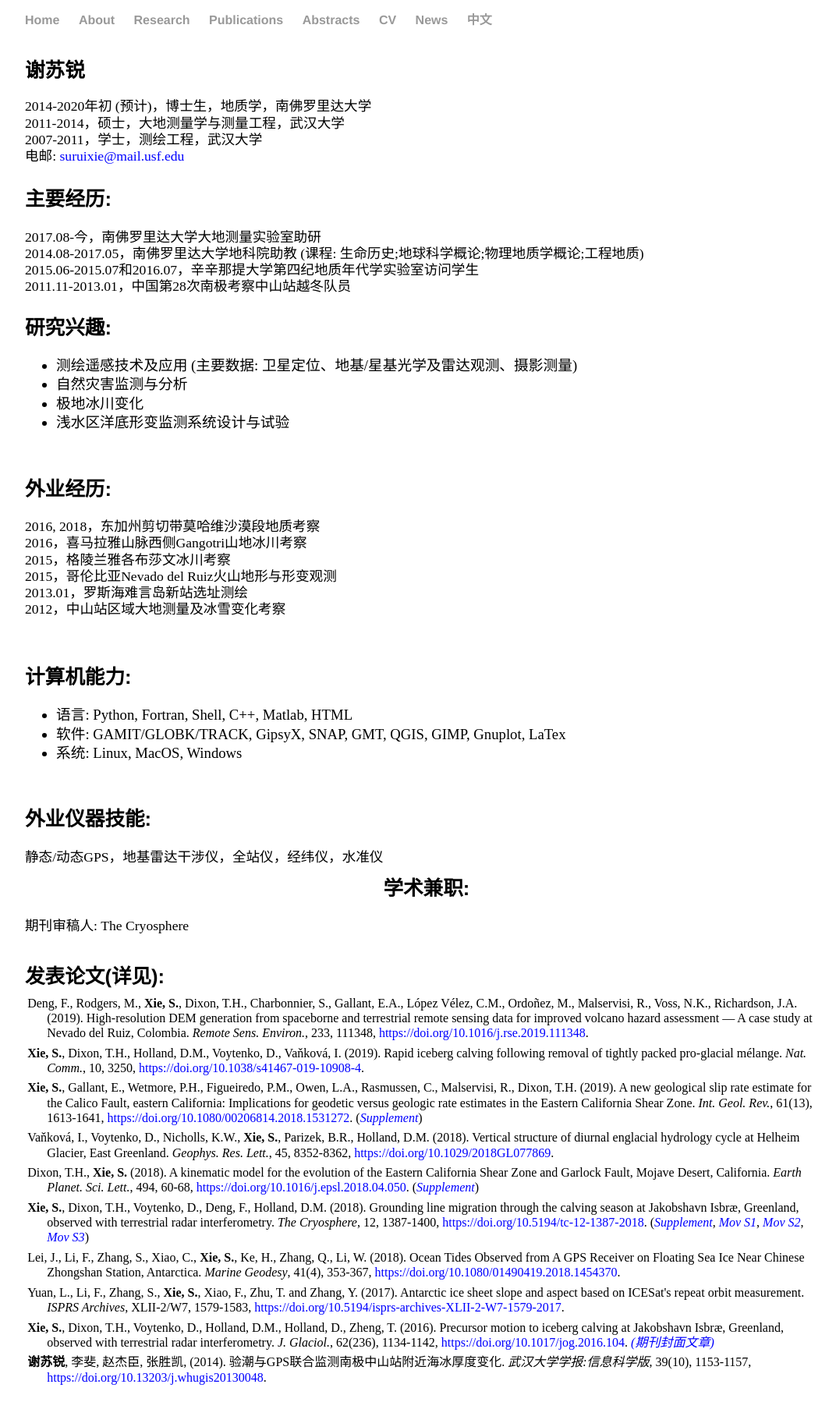
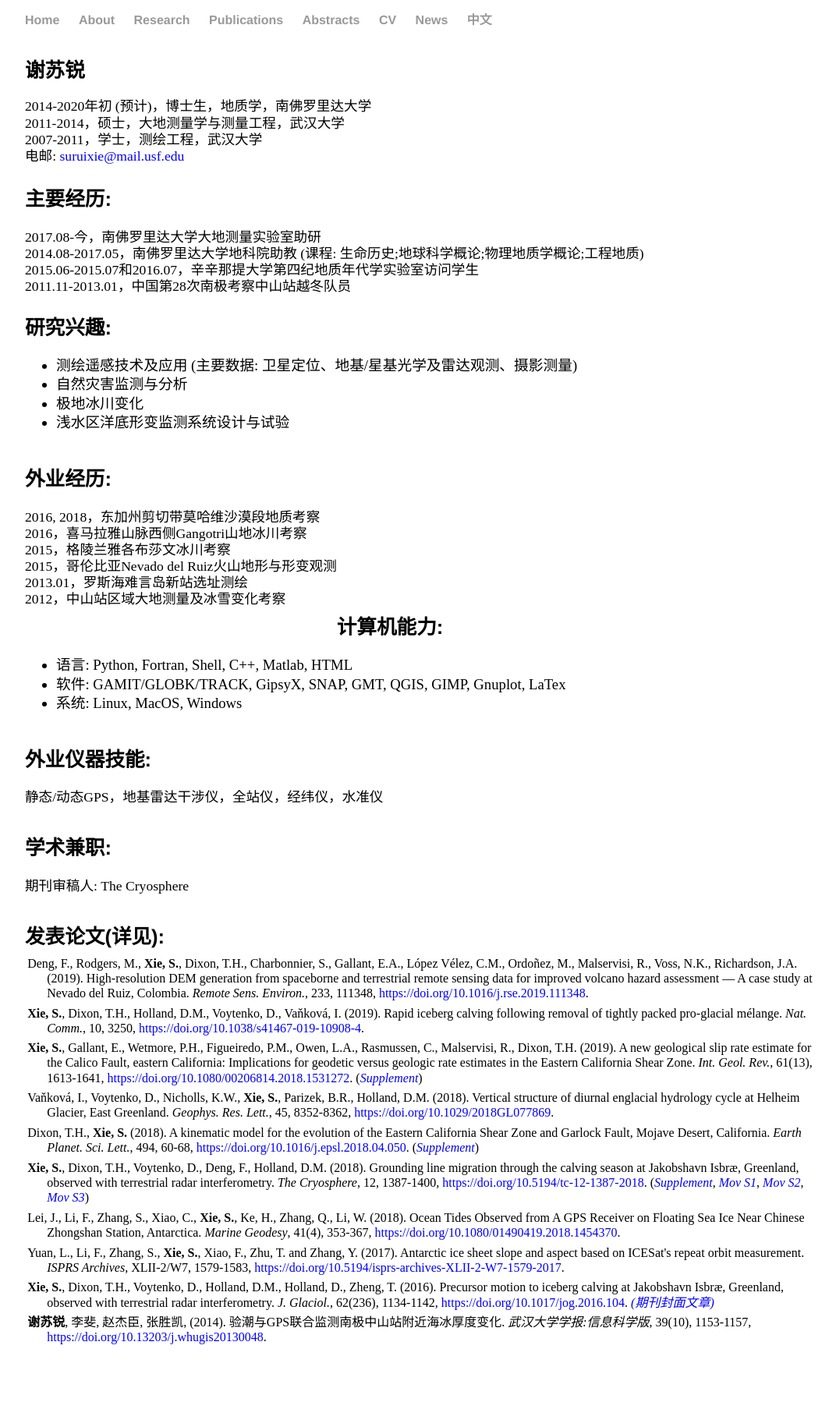
Before and after one commit to suruixie/suruixie.github.io, a Jekyll site: the page built from Chinese/index.html, in a window 1280 px wide. Shown: the whole page at 78% size, without its empty margins (96-1168 px from the left). Built offline with Jekyll 4.4.1, drawn with Linux system fonts in a browser that asks for light colours; a style sheet for code colours, icons or effects is not loaded; after the commit the page ends 1747 px from its top, so only the background shows below that.

Commit message:
Update index.html

```diff
--- a/Chinese/index.html
+++ b/Chinese/index.html
@@ -32,7 +32,7 @@
 	    </ul>
 	</div>
 	<div class="sideText">
-	    <h4 style="margin-top:2em;margin-bottom:0.2em;">外业经历: </h4>
+	    <h4 style="margin-top:1.5em;margin-bottom:0.2em;">外业经历: </h4>
 	    <p style="line-height: 120%;">2016, 2018，东加州剪切带莫哈维沙漠段地质考察<br>
 		    2016，喜马拉雅山脉西侧Gangotri山地冰川考察<br>
 		    2015，格陵兰雅各布莎文冰川考察<br>
@@ -42,7 +42,7 @@
             </p>
 	</div>
 	<div class="sideText">
-	    <h4 style="margin-top:8em;margin-bottom:0.2em;">计算机能力: </h4>
+	    <h4 style="margin-top:6em;margin-bottom:0.2em;">计算机能力: </h4>
 	    <ul class="research_list">
 		    <li style="line-height:130%; font-size:0.9em; color:#000000;">语言: Python, Fortran, Shell, C++, Matlab, HTML</a></li>
 		    <li style="line-height:130%; font-size:0.9em; color:#000000;">软件: GAMIT/GLOBK/TRACK, GipsyX, SNAP, GMT, QGIS, GIMP, Gnuplot, LaTex</a></li>
@@ -50,12 +50,12 @@
 	    </ul>
 	</div>
 	<div class="sideText">
-	    <h4 style="margin-top:2em;margin-bottom:0.2em;">外业仪器技能: </h4>
+	    <h4 style="margin-top:1.5em;margin-bottom:0.2em;">外业仪器技能: </h4>
 	    <p style="line-height: 120%;">静态/动态GPS，地基雷达干涉仪，全站仪，经纬仪，水准仪<br>
             </p>
 	</div>
 	<div class="sideText">
-	    <h4 style="margin-top:2em;margin-bottom:0.2em;">学术兼职: </h4>
+	    <h4 style="margin-top:3em;margin-bottom:0.2em;">学术兼职: </h4>
             <p style="line-height: 120%;">期刊审稿人: The Cryosphere<br>
             </p>
 	</div>
```
